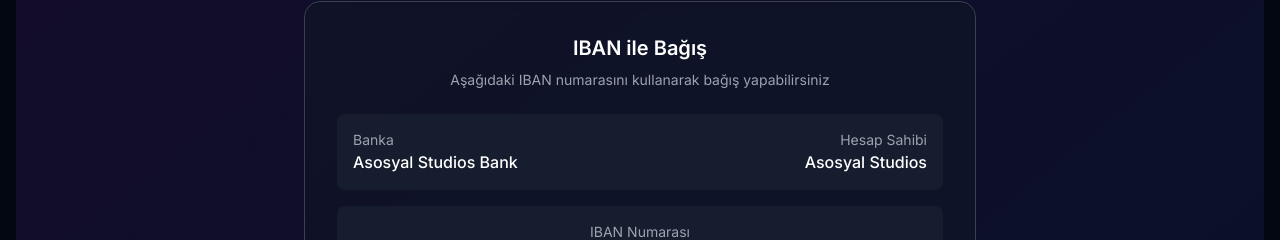
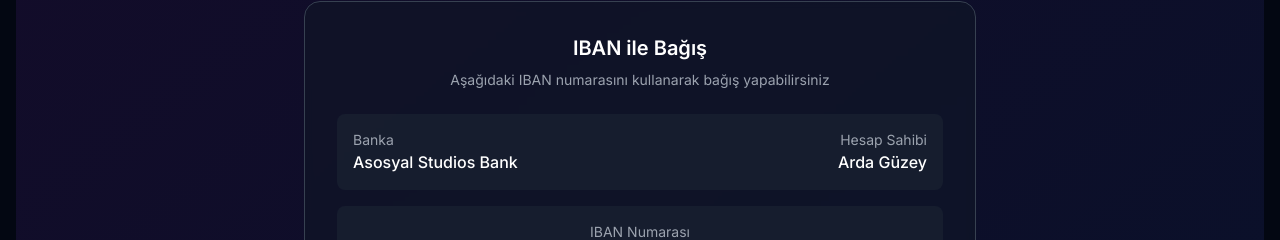
Before and after one commit to Chimiyai/asosite, a Next.js app: page / in a window 1280 px wide. Shown: the part 2576-2816 px from the top of the page. Built offline with nearby package versions, Linux system fonts and the light colour scheme; no server answers; the database is empty.

Commit message:
Update DonationSection.tsx

```diff
--- a/src/components/home/DonationSection.tsx
+++ b/src/components/home/DonationSection.tsx
@@ -9,7 +9,7 @@ export default function DonationSection() {
   // IBAN bilgisi - gerçek IBAN ile değiştirilmeli
   const iban = "TR12 3456 7890 1234 5678 9012 34";
   const bankName = "Asosyal Studios Bank";
-  const accountName = "Asosyal Studios";
+  const accountName = "Arda Güzey";
 
   const copyToClipboard = async () => {
     try {
```
